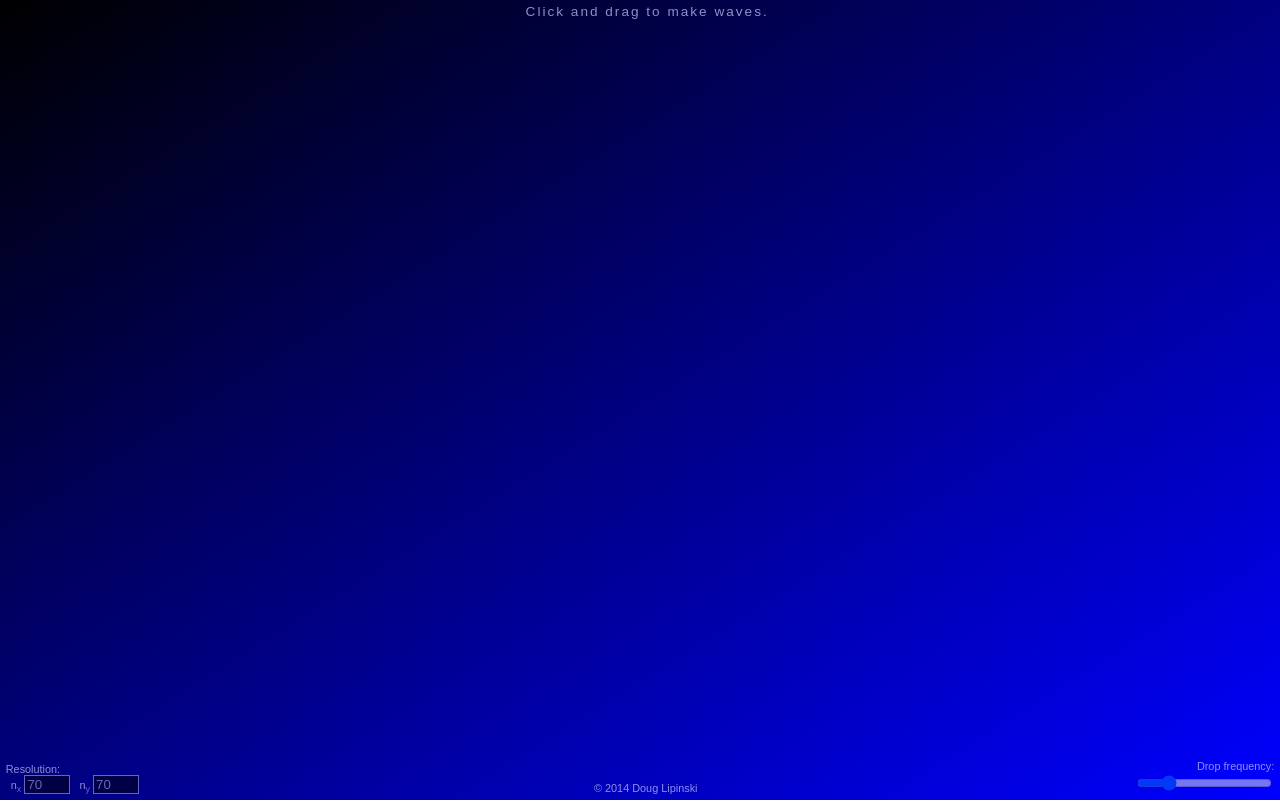
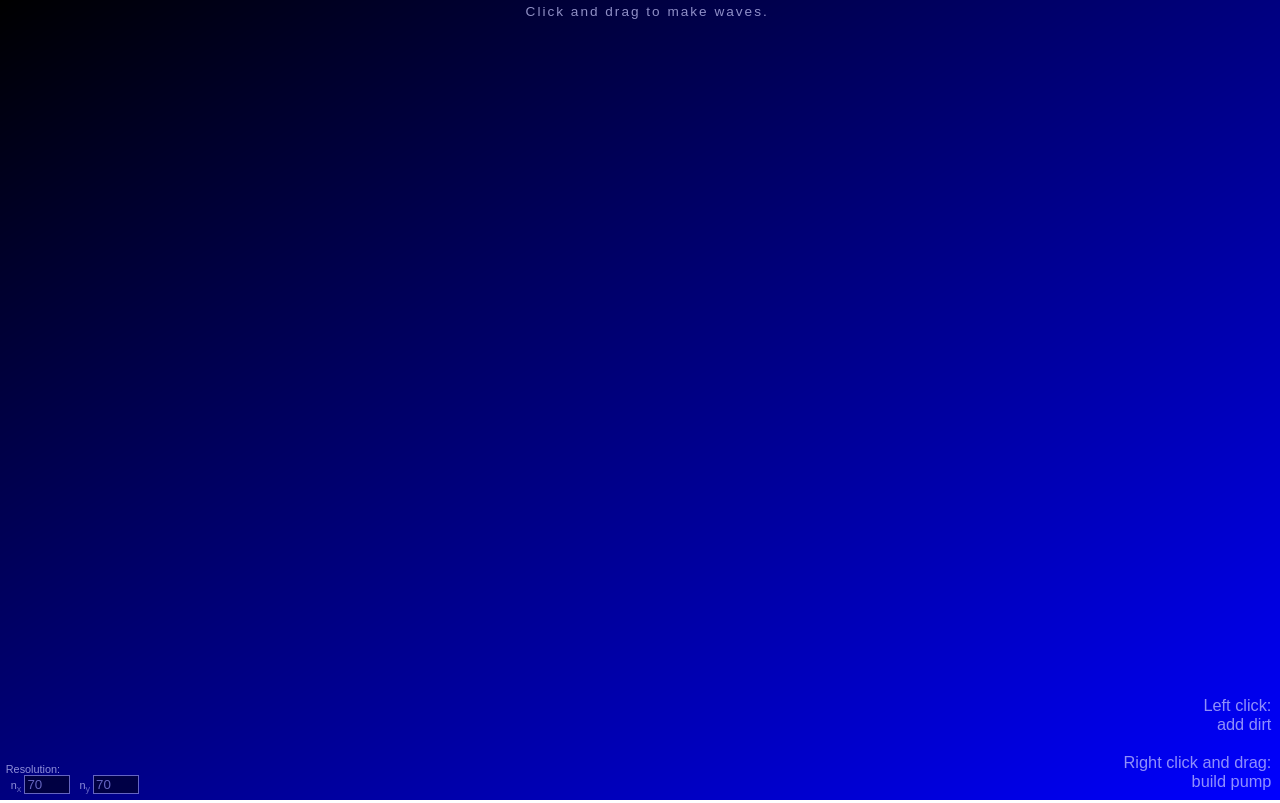
Before and after one commit to penteract/ld60, a website built with Vite: page index.html in a window 1280 px wide. Built offline with nearby package versions, Linux system fonts and the light colour scheme; animation ran at ten frames a second.

Commit message:
Change UI a bit

```diff
--- a/index.html
+++ b/index.html
@@ -24,11 +24,12 @@
 			n<sub>x</sub> <input id="nx" type="number"> &nbsp; n<sub>y</sub> <input id="ny" type="number">
 		</form>
 
-		<div id="copy">&copy; 2014 Doug Lipinski</div>
+		<!--<div id="copy">&copy; 2014 Doug Lipinski</div>-->
 
 		<form id="drops">
-			Drop frequency:<br>
-			<input id="drop_range" type="range" min="0" max="100" value="20" onchange="javascript:sim.drop.freq=this.value;">
+			Left click:<br> add dirt<br> <br>
+			Right click and drag: <br>build pump
+			<!--<input id="drop_range" type="range" min="0" max="100" value="20" onchange="javascript:sim.drop.freq=this.value;">-->
 		</form>
 
 		<canvas id="main_canvas"></canvas>
--- a/src/waves.css
+++ b/src/waves.css
@@ -16,7 +16,7 @@ html {
   -moz-user-select: none;
   -ms-user-select: none;
   font-family:sans-serif;
-  font-weight:lighter;
+  /*font-weight:lighter;*/
   font-size:85%;
   color:#CCF;
   overflow:hidden;
@@ -69,6 +69,8 @@ input {
 form#drops {
   right:0;
   text-align:right;
+  font-size:120%;
+
 }
 
 input#drop_range {
```
